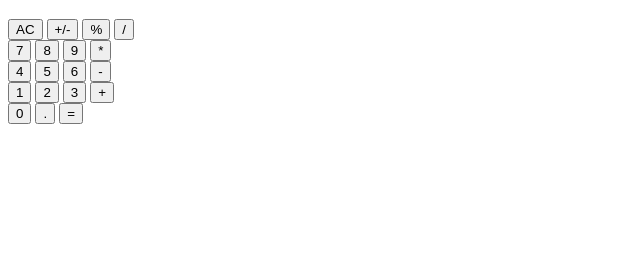
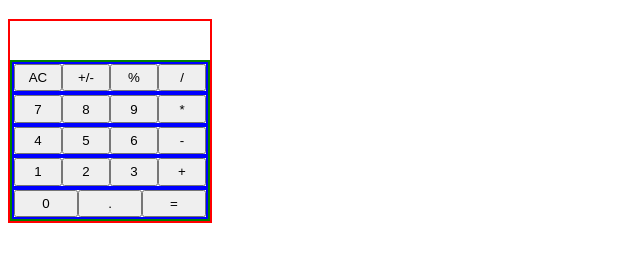
Before and after one commit to IBRlNGTHERUCKUS/calculator, a plain HTML site: page index.html in a window 1280 px wide. Shown: the part 61-322 px from the top of the page, without its empty margins (0-640 px from the left). Drawn offline with Linux system fonts and the light colour scheme.

Commit message:
Adjust size of calculator and buttons

```diff
--- a/index.html
+++ b/index.html
@@ -39,7 +39,7 @@
                         <button class = 'operator +'>+</button>
                     </div>
                     <div class = 'row'>
-                        <button class = 'number 0'>0</button>
+                        <button class = 'number'>0</button>
                         <button class = 'operator .'>.</button>
                         <button class = 'operator ='>=</button>
                     </div>
--- a/index.js
+++ b/index.js
@@ -9,7 +9,7 @@ function compute(operand1, operator, operand2) {
     if (operator == '+') {return operand1 + operand2;}
     else if (operator == '-') {return operand1 - operand2}
     else if (operator == '*') {return operand1 * operand2}
-    else if (operator == '/') {return operand2 != 0 ? operand1 / operand2 : "error"}
+    else if (operator == '/') {return operand2 != 0 ? (operand1 / operand2) : "error"}
 }
 
 function update(out) {
--- a/styles.css
+++ b/styles.css
@@ -0,0 +1,26 @@
+.calculator {
+    display: flex;
+    flex-direction: column;
+    height: 200px;
+    width: 200px;
+    border: red 2px solid;
+}
+
+.output {
+    flex: 1
+}
+.buttons {
+    flex: 4;
+    display: flex;
+    flex-direction: column;
+    border: green 2px solid;
+}
+
+.row {
+    display: flex;
+    flex: 1 1 0;
+    border: blue 2px solid;
+}
+button {
+    flex: 1
+}
```
